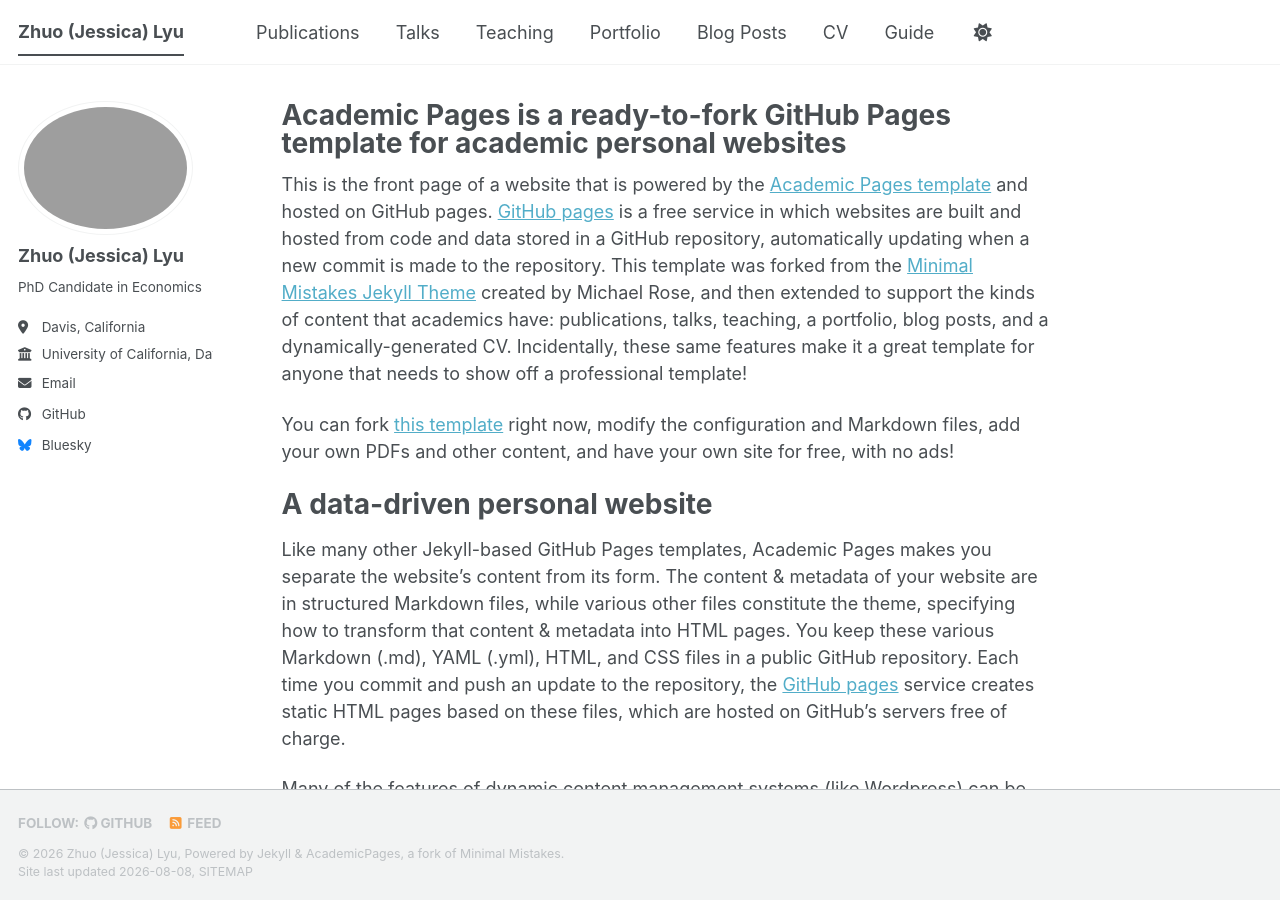
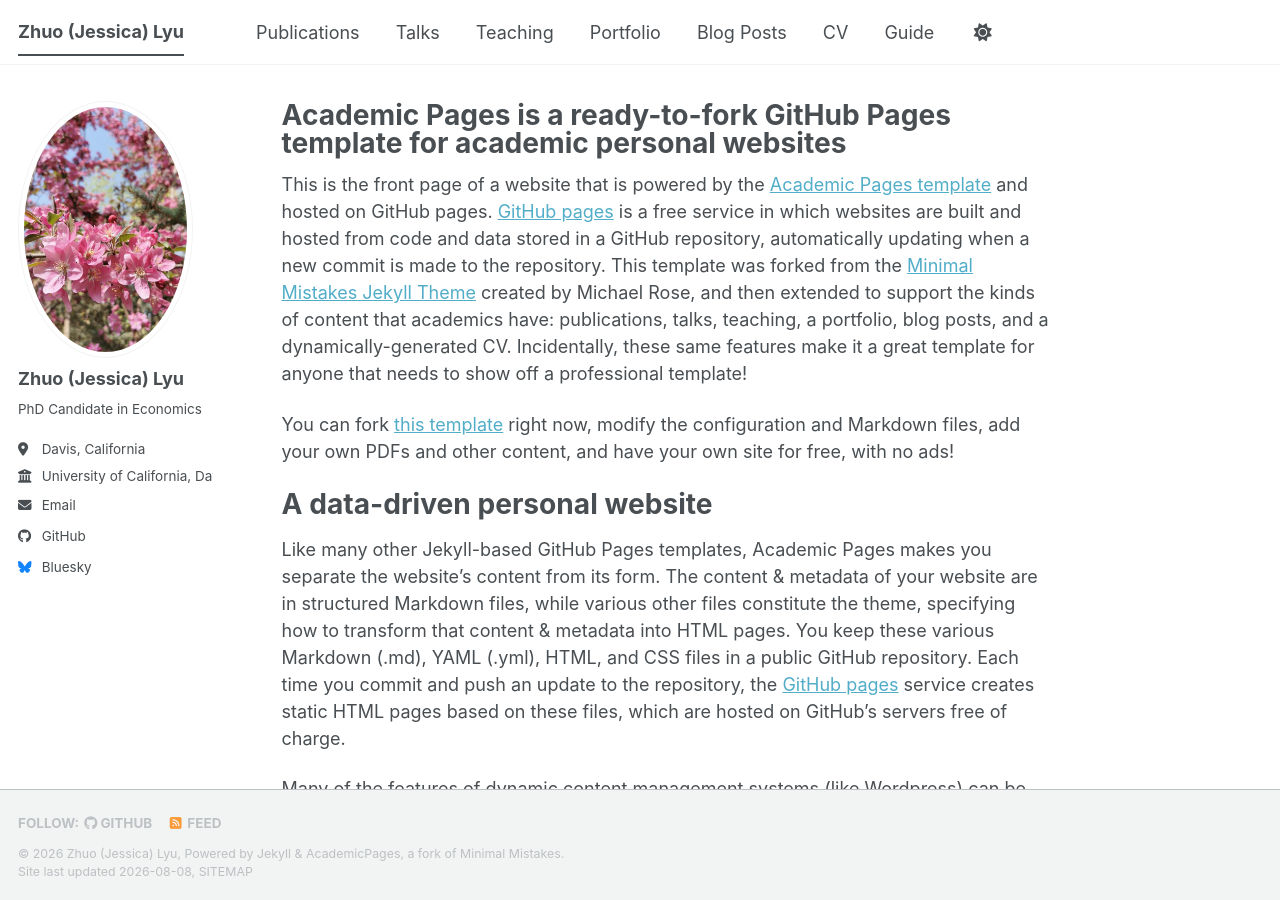
Before and after one commit to Jessicazlyu/jessicalyuzhuo, a Jekyll site: the page built from _pages/about.md, in a window 1280 px wide and 900 px high. Built offline with Jekyll 4.4.1, drawn with Linux system fonts in a browser that asks for light colours; a style sheet for code colours, icons or effects is not loaded.

Commit message:
Update author avatar image in config file

```diff
--- a/_config.yml
+++ b/_config.yml
@@ -23,7 +23,7 @@ repository               : "jessicazlyu/jessicazlyu.github.io"
 #               Additional customization can be done by editing /_includes/author-profile.html
 author:
   # Biographic information
-  avatar           : #"profile.png"
+  avatar           : "flower.jpg"
   name             : "Zhuo (Jessica) Lyu"
   pronouns         : # example: "she/her"
   bio              : "PhD Candidate in Economics"
```
